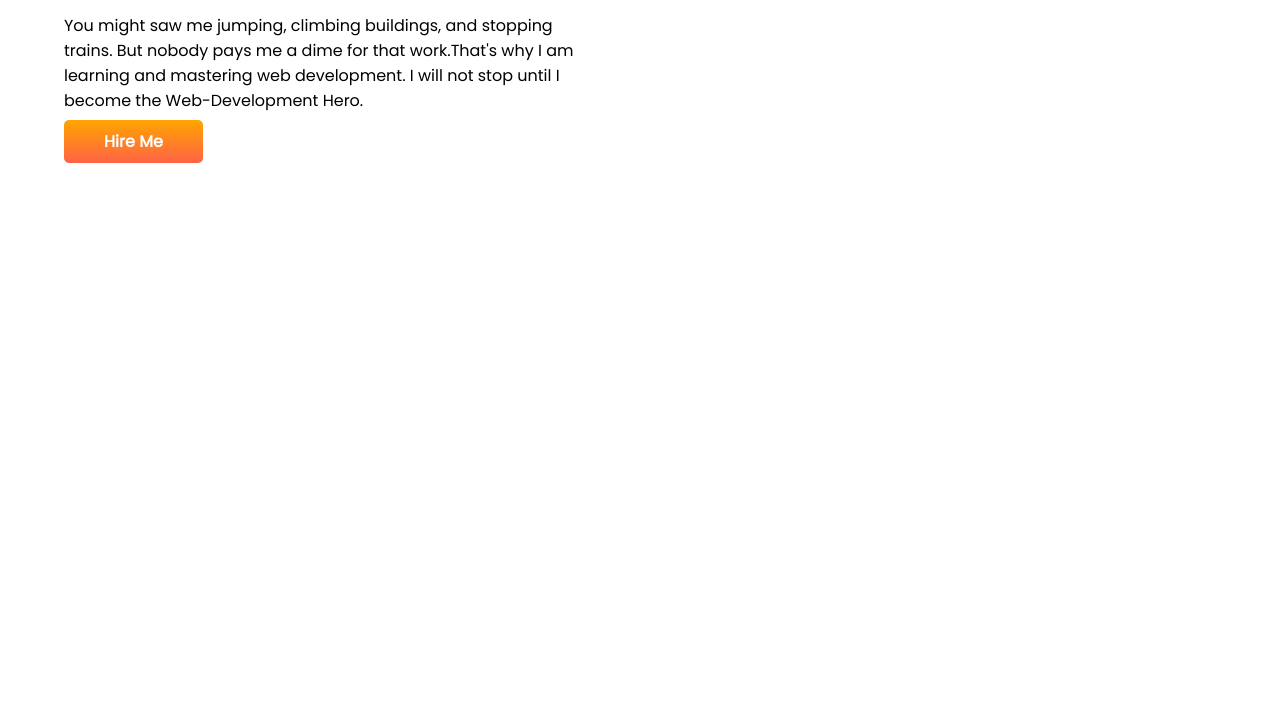
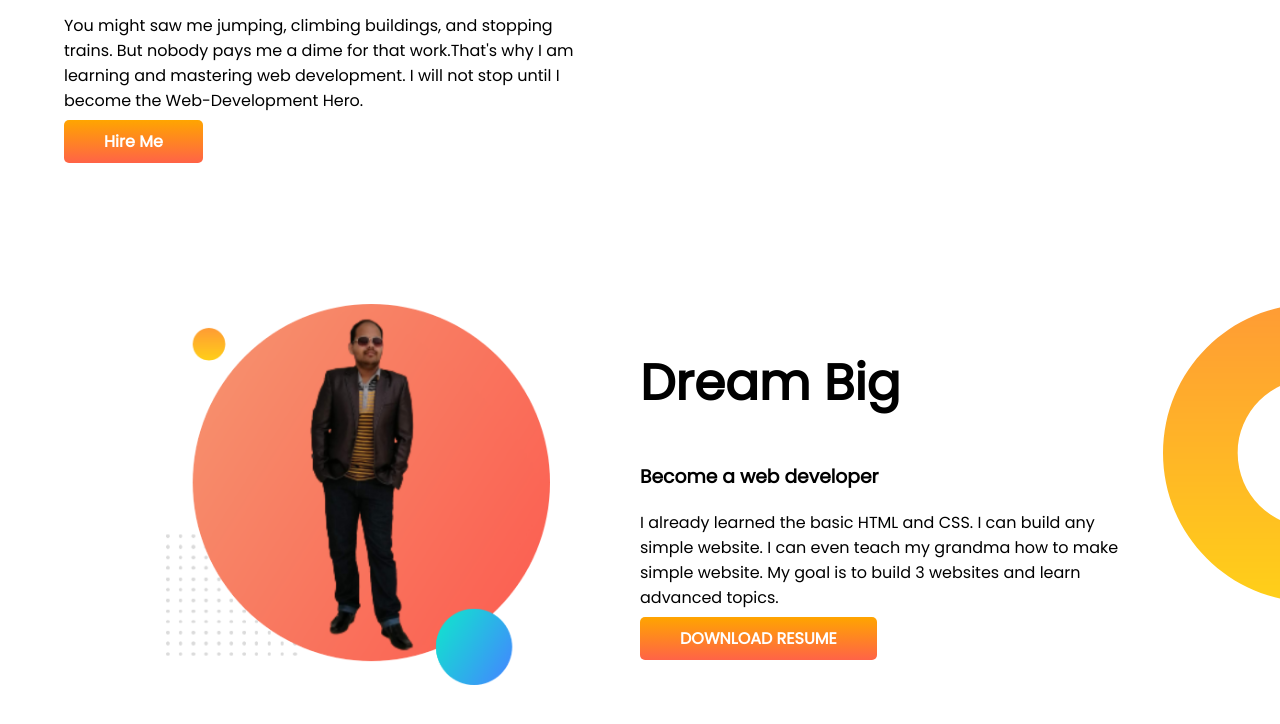
Before and after one commit to kaushikkd/Developer-portfolio-for-KD, a plain HTML site: page index.html in a window 1280 px wide. Shown: the part 384-1108 px from the top of the page. Before the commit the page ends 800 px from the top, so only its background shows below. Drawn offline with Linux system fonts and the light colour scheme.

Commit message:
dream-big added

```diff
--- a/index.html
+++ b/index.html
@@ -29,6 +29,24 @@
         </div>
     </section>
 
+    <section class="dream-big">
+        <div class="half-width">
+            <img src="images/Kaushik2.png" alt="">
+        </div>
+        <div class="half-width">
+            <h1>Dream Big</h1>
+            <h3>Become a web developer</h3>
+            <p>
+                I already learned the basic HTML and CSS. I can build any simple website. I can even teach my
+                grandma how to make simple website. My goal is to build 3 websites and learn advanced topics.
+            </p>
+            <a class="link-button" target="-blank" href="https://www.linkedin.com/in/kaushik-dutta-b30725154/">DOWNLOAD
+                RESUME</a>
+
+
+        </div>
+    </section>
+
 </body>
 
 </html>
--- a/style.css
+++ b/style.css
@@ -13,6 +13,7 @@ h1 {
 
 section {
     display: flex;
+    margin-bottom: 150px;
 }
 
 .half-width {
@@ -38,3 +39,9 @@ section {
     background-image: url(images/top-banner.png);
     background-repeat: no-repeat;
 }
+
+.dream-big {
+    background-image: url(images/dream-bg.png);
+    background-repeat: no-repeat;
+    background-position-x: right;
+}
```
